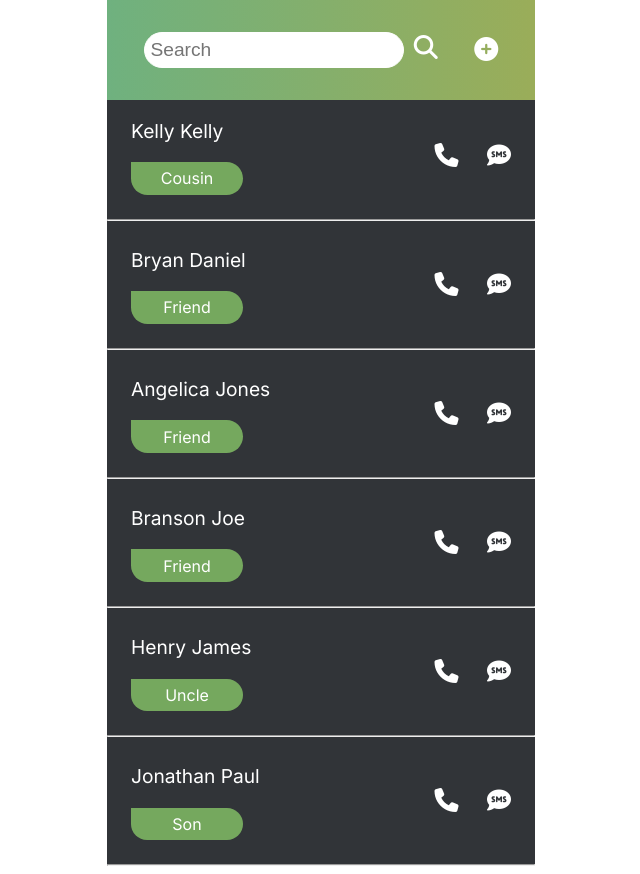
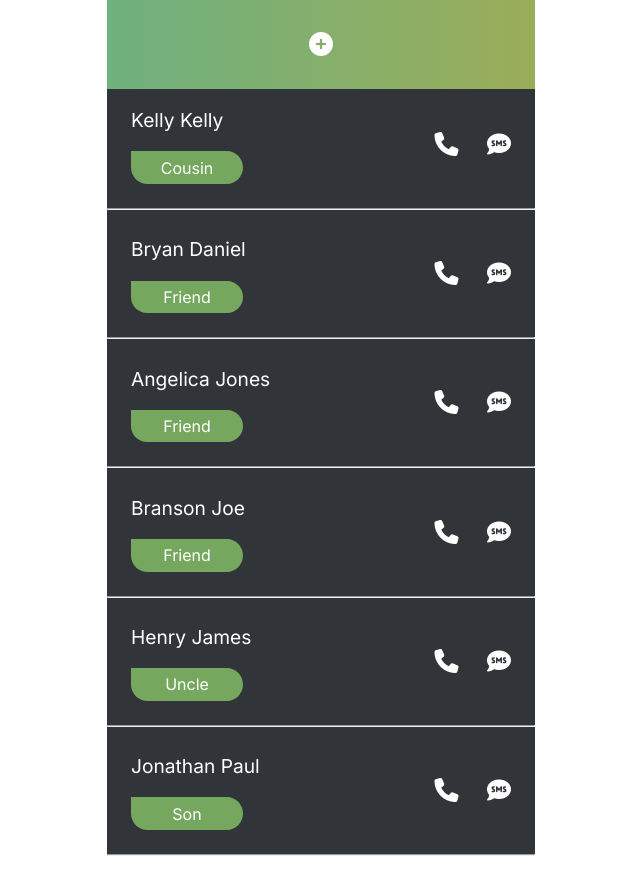
Before and after one commit to geoffrey1330/Django-githubAction-heroku, a Django app: page / in a window 1280 px wide. Shown: the whole page, without its empty margins (319-959 px from the left). Run offline with Django 3.2, Linux system fonts and the light colour scheme; data comes from the database, SQL or seed files in the repository; some libraries are stand-ins or nearby versions.

Commit message:
first commit

```diff
--- a/templates/index.html
+++ b/templates/index.html
@@ -20,7 +20,7 @@
 	<div class="container">
 
 		<header class="header">
-			<form action="/" method="GET" class="search-bar" id='search-form'>
+			<!-- <form action="/" method="GET" class="search-bar" id='search-form'>
 
 				<input type="search-name" class="contact-search" name="search-area" placeholder="Search"
 					value={{search_input}}>
@@ -28,7 +28,7 @@
 				<i onclick="document.getElementById('search-form').submit();" style="padding-left: 5px;"
 					class="fas fa-search"></i>
 
-			</form>
+			</form> -->
 			<a href="{% url 'add-contact'  %}"><i class="fas fa-plus-circle add"></i></a>
 		</header>
 
```
